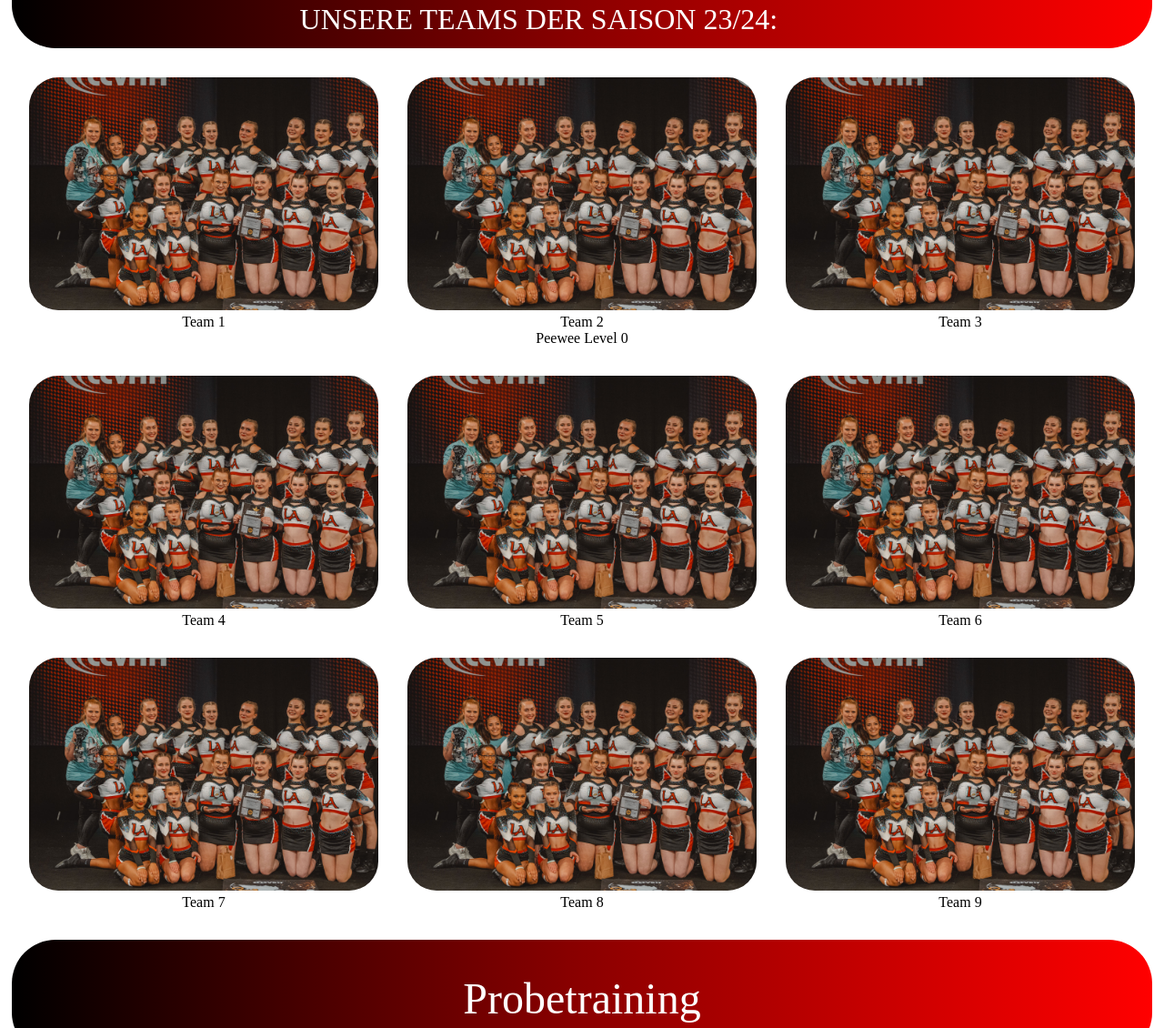
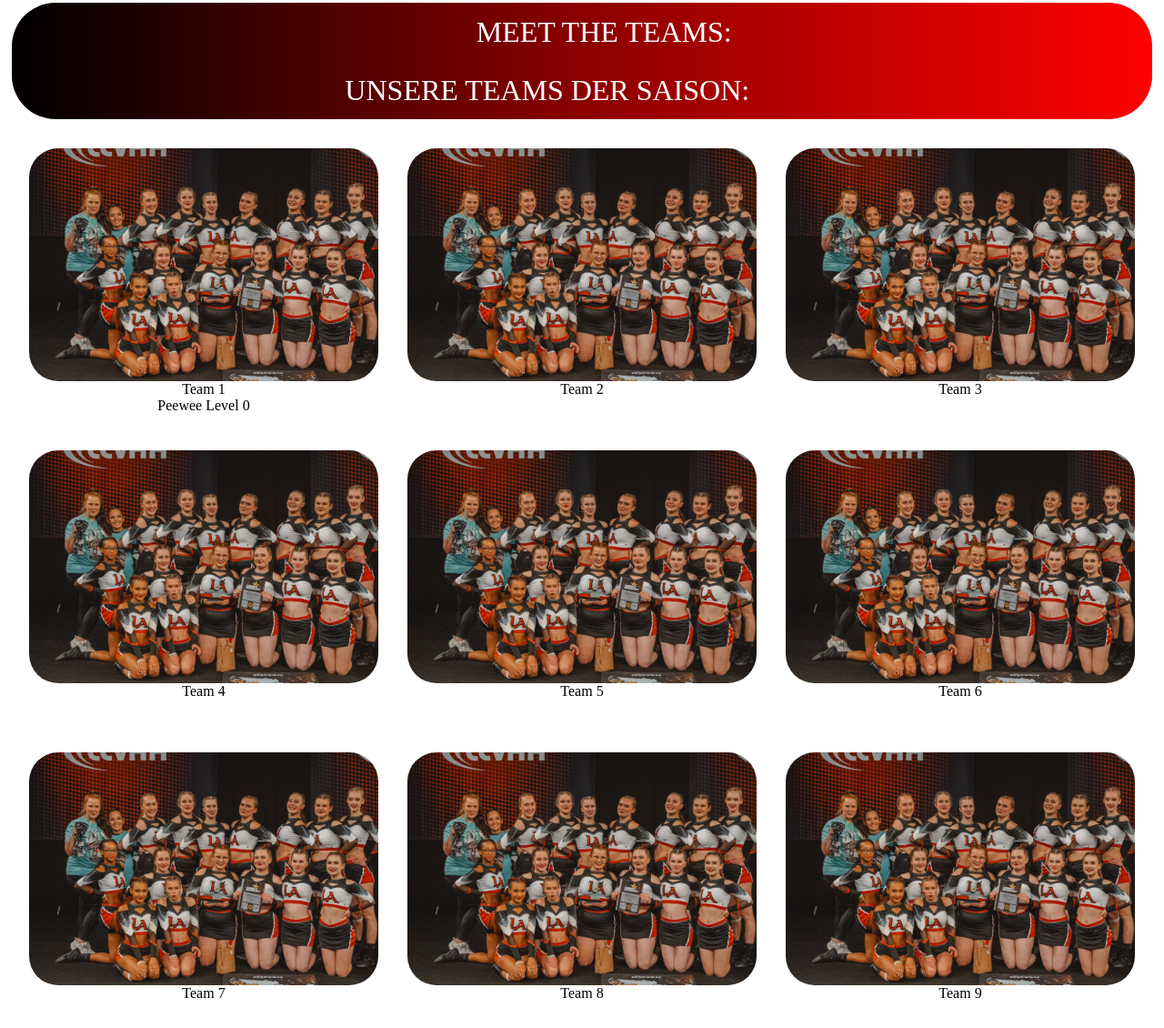
Before and after one commit to dennisgreger97/lieth-allstars, a website: page index.html in a window 1280 px wide. Shown: the part 1004-2134 px from the top of the page at 91% size. Drawn offline with Linux system fonts and the light colour scheme; a web font is replaced by a local one.

Commit message:
landingpage zu ende gestaltet und media queries

```diff
--- a/index.html
+++ b/index.html
@@ -100,50 +100,165 @@
           <span class="meettext1">MEET THE TEAMS:</span>
         </div>
         <div class="meetbar2">
-          <span class="meettext2">UNSERE TEAMS DER SAISON 23/24:</span>
+          <span class="meettext2">UNSERE TEAMS DER SAISON:</span>
         </div>
       </section>
 
       <section class="teamsection">
         <div class="team">
-          <a href="#"><img src="./image/teamfoto.jpg" alt="" /></a>
-          <p>Team 1</p>
+          <div class="team-front">
+            <img src="./image/teamfoto.jpg" alt="" />
+            <p>Team 1 <br>Peewee Level 0</p>
           </div>
+          <div class="team-back">
+            <h3>Jahrgänge:</h5>
+            <p>2000-2002</p>
+            <h3>Trainingszeiten:</h5>
+            <p>Mo. 18:00 - 18:15</p>
+            <p>Di. 18:00 - 19:00</p>
+            <h3>Coaches:</h5>
+            <p>Max Mustermann</p>
+            <p>Mia Musterfrau</p>
+            </div>
+        </div>
+
         <div class="team">
-          <a href="#"><img src="./image/teamfoto.jpg" alt="" /></a>
-          <p>
-            Team 2 <br />
-            Peewee Level 0
-          </p>
+          <div class="team-front">
+            <img src="./image/teamfoto.jpg" alt="" />
+            <p>Team 2</p>
           </div>
+          <div class="team-back">
+            <h3>Jahrgänge:</h5>
+            <p>2000-2002</p>
+            <h3>Trainingszeiten:</h5>
+            <p>Mo. 18:00 - 18:15</p>
+            <p>Di. 18:00 - 19:00</p>
+            <h3>Coaches:</h5>
+            <p>Max Mustermann</p>
+            <p>Mia Musterfrau</p>
+            </div>
+        </div>
+
         <div class="team">
-          <a href="#"><img src="./image/teamfoto.jpg" alt="" /></a>
+          <div class="team-front">
+            <img src="./image/teamfoto.jpg" alt="" />
             <p>Team 3</p>
           </div>
+          <div class="team-back">
+            <h3>Jahrgänge:</h5>
+            <p>2000-2002</p>
+            <h3>Trainingszeiten:</h5>
+            <p>Mo. 18:00 - 18:15</p>
+            <p>Di. 18:00 - 19:00</p>
+            <h3>Coaches:</h5>
+            <p>Max Mustermann</p>
+            <p>Mia Musterfrau</p>
+            </div>
+        </div>
+
         <div class="team">
-          <a href="#"><img src="./image/teamfoto.jpg" alt="" /></a>
+          <div class="team-front">
+            <img src="./image/teamfoto.jpg" alt="" />
             <p>Team 4</p>
           </div>
+          <div class="team-back">
+            <h3>Jahrgänge:</h5>
+            <p>2000-2002</p>
+            <h3>Trainingszeiten:</h5>
+            <p>Mo. 18:00 - 18:15</p>
+            <p>Di. 18:00 - 19:00</p>
+            <h3>Coaches:</h5>
+            <p>Max Mustermann</p>
+            <p>Mia Musterfrau</p>
+            </div>
+        </div>
+
         <div class="team">
-          <a href="#"><img src="./image/teamfoto.jpg" alt="" /></a>
+          <div class="team-front">
+            <img src="./image/teamfoto.jpg" alt="" />
             <p>Team 5</p>
           </div>
+          <div class="team-back">
+            <h3>Jahrgänge:</h5>
+            <p>2000-2002</p>
+            <h3>Trainingszeiten:</h5>
+            <p>Mo. 18:00 - 18:15</p>
+            <p>Di. 18:00 - 19:00</p>
+            <h3>Coaches:</h5>
+            <p>Max Mustermann</p>
+            <p>Mia Musterfrau</p>
+            </div>
+        </div>
+
         <div class="team">
-          <a href="#"><img src="./image/teamfoto.jpg" alt="" /></a>
+          <div class="team-front">
+            <img src="./image/teamfoto.jpg" alt="" />
             <p>Team 6</p>
           </div>
+          <div class="team-back">
+            <h3>Jahrgänge:</h5>
+            <p>2000-2002</p>
+            <h3>Trainingszeiten:</h5>
+            <p>Mo. 18:00 - 18:15</p>
+            <p>Di. 18:00 - 19:00</p>
+            <h3>Coaches:</h5>
+            <p>Max Mustermann</p>
+            <p>Mia Musterfrau</p>
+            </div>
+        </div>
+
         <div class="team">
-          <a href="#"><img src="./image/teamfoto.jpg" alt="" /></a>
+          <div class="team-front">
+            <img src="./image/teamfoto.jpg" alt="" />
             <p>Team 7</p>
+            <p></p>
           </div>
+          <div class="team-back">
+            <h3>Jahrgänge:</h5>
+            <p>2000-2002</p>
+            <h3>Trainingszeiten:</h5>
+            <p>Mo. 18:00 - 18:15</p>
+            <p>Di. 18:00 - 19:00</p>
+            <h3>Coaches:</h5>
+            <p>Max Mustermann</p>
+            <p>Mia Musterfrau</p>
+            </div>
+        </div>
+
         <div class="team">
-          <a href="#"><img src="./image/teamfoto.jpg" alt="" /></a>
+          <div class="team-front">
+            <img src="./image/teamfoto.jpg" alt="" />
             <p>Team 8</p>
           </div>
+          <div class="team-back">
+            <h3>Jahrgänge:</h5>
+            <p>2000-2002</p>
+            <h3>Trainingszeiten:</h5>
+            <p>Mo. 18:00 - 18:15</p>
+            <p>Di. 18:00 - 19:00</p>
+            <h3>Coaches:</h5>
+            <p>Max Mustermann</p>
+            <p>Mia Musterfrau</p>
+            </div>
+        </div>
+
         <div class="team">
-          <a href="#"><img src="./image/teamfoto.jpg" alt="" /></a>
+          <div class="team-front">
+            <img src="./image/teamfoto.jpg" alt="" />
             <p>Team 9</p>
           </div>
+          <div class="team-back">
+            <h3>Jahrgänge:</h5>
+            <p>2000-2002</p>
+            <h3>Trainingszeiten:</h5>
+            <p>Mo. 18:00 - 18:15</p>
+            <p>Di. 18:00 - 19:00</p>
+            <h3>Coaches:</h5>
+            <p>Max Mustermann</p>
+            <p>Mia Musterfrau</p>
+            </div>
+        </div>
+
       </section>
 
       <section class="probebar">
@@ -171,7 +286,16 @@
       </section>
     </main>
 
-    <footer></footer>
+    <footer>
+      <div class="footerbar">
+        <p>&copy; 2024 Lieth Allstar Cheerleading</p>
+        <div class="links">
+          <a href="#">Impressum</a>
+          <a href="#">Cookies policy</a>
+          <a href="#">Datenschutzerklärung</a>
+        </div>
+      </div>
+    </footer>
 
     <script src="script.js"></script>
   </body>
--- a/script.js
+++ b/script.js
@@ -19,3 +19,9 @@
     text2.style.transform = `translateX(${moveLeft}%)`;
   }
 });
+
+document.querySelectorAll(".team").forEach((card) => {
+  card.addEventListener("click", function () {
+    this.classList.toggle("flipped"); /* Flip-Klasse wird umgeschaltet */
+  });
+});
--- a/style.css
+++ b/style.css
@@ -222,14 +222,56 @@
 .teamsection {
   display: grid;
   grid-template-columns: repeat(3, 1fr);
+  grid-auto-rows: auto;
   gap: 2rem;
+  margin: 2rem;
   height: auto;
-  margin: 2rem;
 }
 
 .team {
   text-align: center;
   font-size: 1rem;
+  width: 100%;
+  height: 420px;
+
+  /* //// */
+
+  position: relative;
+}
+
+.team-front,
+.team-back {
+  width: 100%;
+  height: 100%;
+  backface-visibility: hidden;
+  transition: transform 0.6s ease;
+  position: absolute;
+  top: 0;
+  left: 0;
+}
+
+.team .team-front {
+  display: flex;
+  flex-direction: column;
+}
+
+.team-back {
+  display: flex;
+  flex-direction: column;
+  background-color: #f8f8f8;
+  border-radius: 2rem;
+  transform: rotateY(180deg);
+  align-items: center;
+  justify-content: space-around;
+  border: 1px solid;
+}
+
+.team.flipped .team-front {
+  transform: rotateY(180deg);
+}
+
+.team.flipped .team-back {
+  transform: rotateY(0deg);
 }
 
 .team img {
@@ -283,3 +325,90 @@
 }
 
 /* //////////////////////// */
+
+.footerbar {
+  background: linear-gradient(to right, black, darkred, red);
+  width: 98%;
+  margin: 0 auto;
+  height: 8rem;
+  border-radius: 3rem;
+  color: white;
+  font-size: 3rem;
+  display: flex;
+  flex-direction: column;
+  justify-content: center;
+  align-items: center;
+  margin-bottom: 1rem;
+}
+
+.footerbar a {
+  color: white;
+  margin: 0 3rem;
+  font-size: 1.5rem;
+}
+
+/* /////////////////////// */
+
+@media (max-width: 600px) {
+  .navbarleft,
+  .navbarright,
+  .logobar img {
+    display: none;
+  }
+  .logobar {
+    width: 100%;
+  }
+  .vereinsfoto {
+    width: 100%;
+  }
+  .teamsection {
+    display: grid;
+    grid-template-columns: 1fr;
+  }
+  .footerbar {
+    font-size: 2rem;
+  }
+  .footerbar a {
+    font-size: 1rem;
+    margin: 0 1rem;
+  }
+}
+
+@media (min-width: 601px) and (max-width: 900px) {
+  .navbarleft,
+  .navbarright {
+    display: none;
+  }
+  .logobar {
+    width: 100%;
+  }
+  .vereinsfoto {
+    width: 90%;
+  }
+  .teamsection {
+    display: grid;
+    grid-template-columns: repeat(2, 1fr);
+  }
+  .footerbar a {
+    margin: 0 2rem;
+  }
+  .team {
+    height: 290px;
+  }
+}
+
+@media (min-width: 901px) and (max-width: 1400px) {
+  .navbarleft,
+  .navbarright {
+    display: none;
+  }
+  .logobar {
+    width: 100%;
+  }
+  .vereinsfoto {
+    width: 70%;
+  }
+  .team {
+    height: 300px;
+  }
+}
```
Lines whose indentation alone changed are shown as unchanged.
